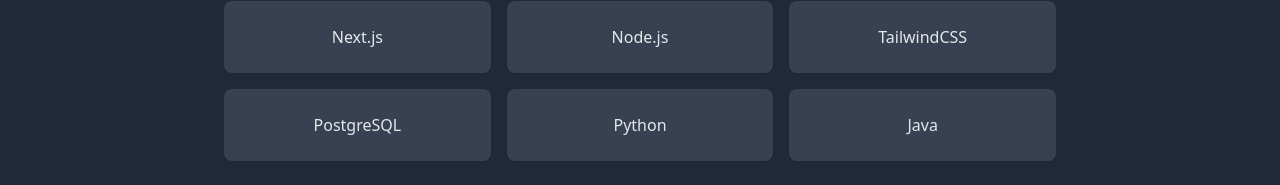
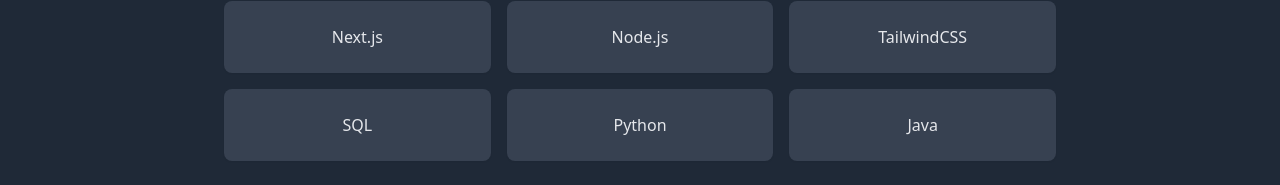
Before and after one commit to JackWolak/Portfolio, a Next.js app: page / in a window 1280 px wide. Shown: the part 767-952 px from the top of the page. Built offline with nearby package versions, Linux system fonts and the light colour scheme.

Commit message:
Update SkillsSection.tsx
update to SQL

```diff
--- a/app/components/SkillsSection.tsx
+++ b/app/components/SkillsSection.tsx
@@ -2,7 +2,7 @@ export default function SkillsSection() {
   const skillGroups = [
     {
       label: "Languages & Frameworks",
-      skills: ["JavaScript", "TypeScript", "React", "Next.js", "Node.js", "TailwindCSS", "PostgreSQL", "Python", "Java"],
+      skills: ["JavaScript", "TypeScript", "React", "Next.js", "Node.js", "TailwindCSS", "SQL", "Python", "Java"],
     },
     {
       label: "Platforms & Tools",
```
